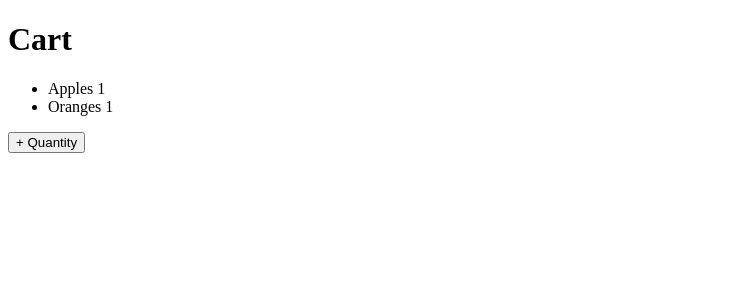
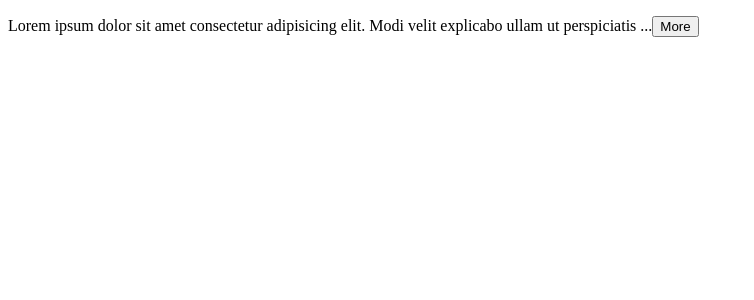
Before and after one commit to lcardoz/react-typescript-practice, a React (Vite) app: page / in a window 1280 px wide. Shown: the top 300 px of the page, without its empty margins (0-754 px from the left). Built offline with nearby package versions, Linux system fonts and the light colour scheme.

Commit message:
built an expandable text component

```diff
--- a/src/App.tsx
+++ b/src/App.tsx
@@ -1,34 +1,13 @@
-import { useState } from "react";
+import ExpandableText from "./components/ExpandableText";
 
 function App() {
-  const [cart, setCart] = useState({
-    discount: 0.1,
-    items: [
-      { id: 1, title: "Apples", quantity: 1 },
-      { id: 2, title: "Oranges", quantity: 1 },
-    ],
-  });
-
-  const handleClick = () => {
-    setCart({
-      ...cart,
-      items: cart.items.map((item) =>
-        item.id === 1 ? { ...item, quantity: item.quantity + 1 } : item
-      ),
-    });
-  };
 
   return (
     <>
-      <h1>Cart</h1>
-      <ul>
-        {cart.items.map((item) => (
-          <li key={item.id}>
-            {item.title} {item.quantity}
-          </li>
-        ))}
-      </ul>
-      <button onClick={handleClick}>+ Quantity</button>
+      <ExpandableText>
+        {/* // lorem100  generates 100 characters of lorem ipsum text*/}
+        Lorem ipsum dolor sit amet consectetur adipisicing elit. Modi velit explicabo ullam ut perspiciatis consectetur quasi dicta sit unde necessitatibus a repudiandae dignissimos officia, quod eos, corrupti nemo mollitia temporibus quibusdam blanditiis sunt ipsum sed! Dolores nam quisquam quas eos quasi, necessitatibus aliquam quis suscipit nostrum assumenda aspernatur sunt rerum. Consequatur esse alias, minima doloremque facilis nesciunt aspernatur nam voluptates voluptatem aperiam deserunt labore. Nam modi ipsa quis harum dolore magnam aut molestiae quam reprehenderit? Aliquam dolores voluptatum inventore cumque vitae sint voluptas veniam corporis totam, unde porro minima incidunt dicta illo non ratione. Expedita omnis eaque quia saepe cumque.
+      </ExpandableText>
     </>
   );
 }
--- /dev/null
+++ b/src/components/ExpandableText.tsx
@@ -0,0 +1,25 @@
+import { useState } from "react";
+
+interface Props {
+  children: string;
+  maxChars?: number;
+}
+
+const ExpandableText = ({ children, maxChars = 100 }: Props) => {
+  const [isExpanded, setIsExpanded] = useState(false);
+
+  if (children.length <= maxChars) return <p>{children}</p>;
+
+  const text = isExpanded ? children : children.substring(0, maxChars);
+
+  return (
+    <p>
+      {text}...
+      <button onClick={() => setIsExpanded(!isExpanded)}>
+        {isExpanded ? "Less" : "More"}
+      </button>
+    </p>
+  );
+};
+
+export default ExpandableText;
```
